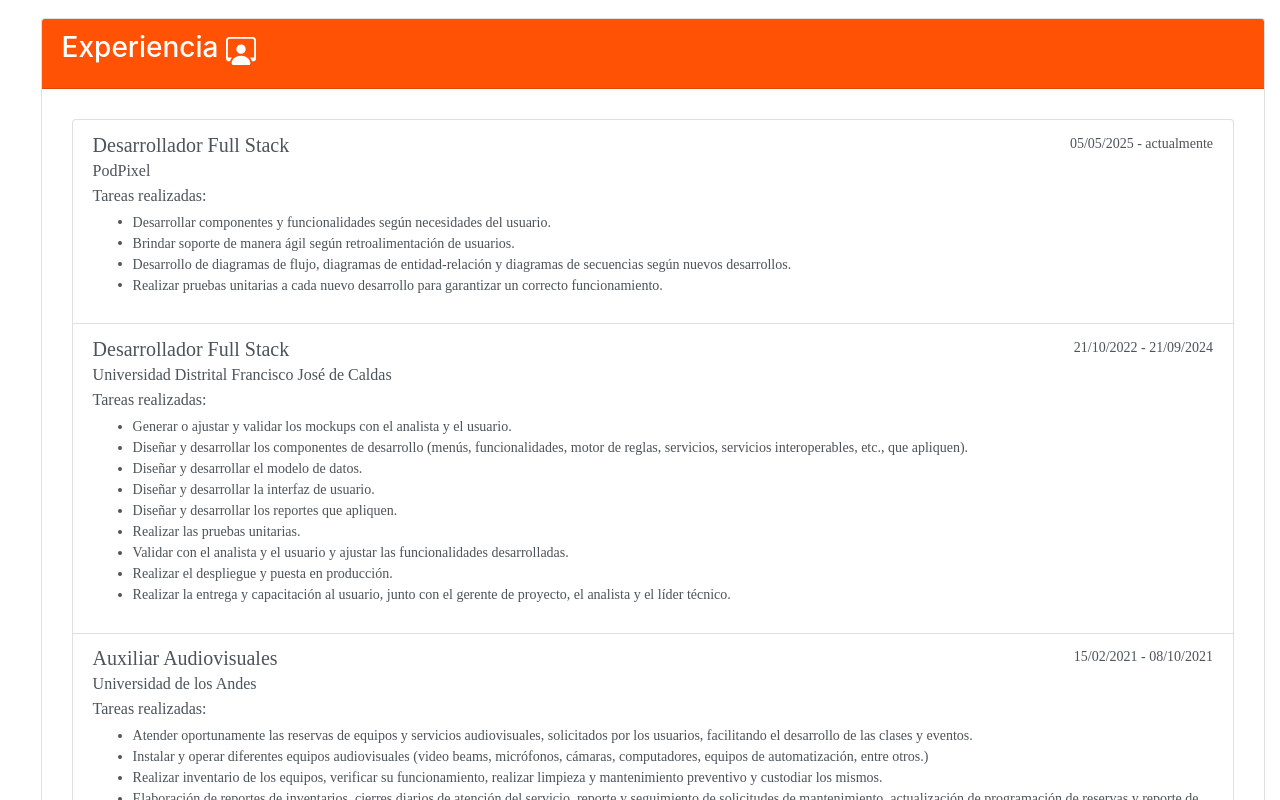
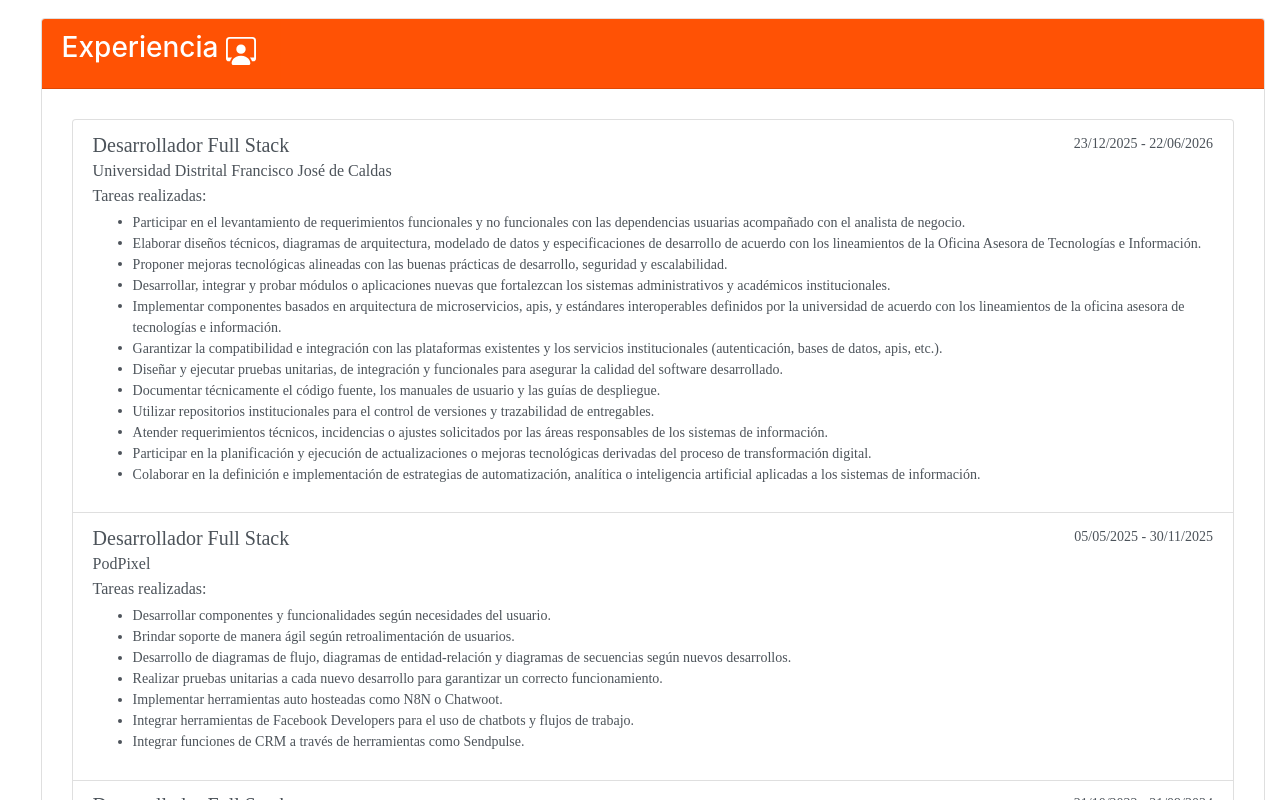
Before and after one commit to Mechaz123/Portafolio, an Angular app: page / in a window 1280 px wide. Shown: the part 1420-2220 px from the top of the page. Built offline with nearby package versions, Linux system fonts and the light colour scheme.

Commit message:
feat: ACTUALIZACIÓN DE ABRIL
- Se realiza la actualización de experiencia.
- Se actualiza la imagen principal de la página.

```diff
--- a/src/app/experience/experience.component.html
+++ b/src/app/experience/experience.component.html
@@ -13,7 +13,31 @@
                     <a class="list-group-item list-group-item-action flex-column align-items-start">
                         <div class="d-flex w-100 justify-content-between">
                             <h5 class="mb-1">Desarrollador Full Stack</h5>
-                            <small> 05/05/2025 - actualmente</small>
+                            <small> 23/12/2025 - 22/06/2026</small>
+                        </div>
+                        <h6 class="mb-1">Universidad Distrital Francisco José de Caldas</h6>
+                        <p class="mb-1">Tareas realizadas:</p>
+                        <small>
+                            <ul>
+                                <li>Participar en el levantamiento de requerimientos funcionales y no funcionales con las dependencias usuarias acompañado con el analista de negocio.</li>
+                                <li>Elaborar diseños técnicos, diagramas de arquitectura, modelado de datos y especificaciones de desarrollo de acuerdo con los lineamientos de la Oficina Asesora de Tecnologías e Información.</li>
+                                <li>Proponer mejoras tecnológicas alineadas con las buenas prácticas de desarrollo, seguridad y escalabilidad.</li>
+                                <li>Desarrollar, integrar y probar módulos o aplicaciones nuevas que fortalezcan los sistemas administrativos y académicos institucionales.</li>
+                                <li>Implementar componentes basados en arquitectura de microservicios, apis, y estándares interoperables definidos por la universidad de acuerdo con los lineamientos de la oficina asesora de tecnologías e información.</li>
+                                <li>Garantizar la compatibilidad e integración con las plataformas existentes y los servicios institucionales (autenticación, bases de datos, apis, etc.).</li>
+                                <li>Diseñar y ejecutar pruebas unitarias, de integración y funcionales para asegurar la calidad del software desarrollado.</li>
+                                <li>Documentar técnicamente el código fuente, los manuales de usuario y las guías de despliegue.</li>
+                                <li>Utilizar repositorios institucionales para el control de versiones y trazabilidad de entregables.</li>
+                                <li>Atender requerimientos técnicos, incidencias o ajustes solicitados por las áreas responsables de los sistemas de información.</li>
+                                <li>Participar en la planificación y ejecución de actualizaciones o mejoras tecnológicas derivadas del proceso de transformación digital.</li>
+                                <li>Colaborar en la definición e implementación de estrategias de automatización, analítica o inteligencia artificial aplicadas a los sistemas de información.</li>
+                            </ul>
+                        </small>
+                    </a>
+                    <a class="list-group-item list-group-item-action flex-column align-items-start">
+                        <div class="d-flex w-100 justify-content-between">
+                            <h5 class="mb-1">Desarrollador Full Stack</h5>
+                            <small> 05/05/2025 - 30/11/2025</small>
                         </div>
                         <h6 class="mb-1">PodPixel</h6>
                         <p class="mb-1">Tareas realizadas:</p>
@@ -23,6 +47,9 @@
                                 <li>Brindar soporte de manera ágil según retroalimentación de usuarios.</li>
                                 <li>Desarrollo de diagramas de flujo, diagramas de entidad-relación y diagramas de secuencias según nuevos desarrollos.</li>
                                 <li>Realizar pruebas unitarias a cada nuevo desarrollo para garantizar un correcto funcionamiento.</li>
+                                <li>Implementar herramientas auto hosteadas como N8N o Chatwoot.</li>
+                                <li>Integrar herramientas de Facebook Developers para el uso de chatbots y flujos de trabajo.</li>
+                                <li>Integrar funciones de CRM a través de herramientas como Sendpulse.</li>
                             </ul>
                         </small>
                     </a>
```
Also changed, not shown: src/assets/images/foto.jpg.
